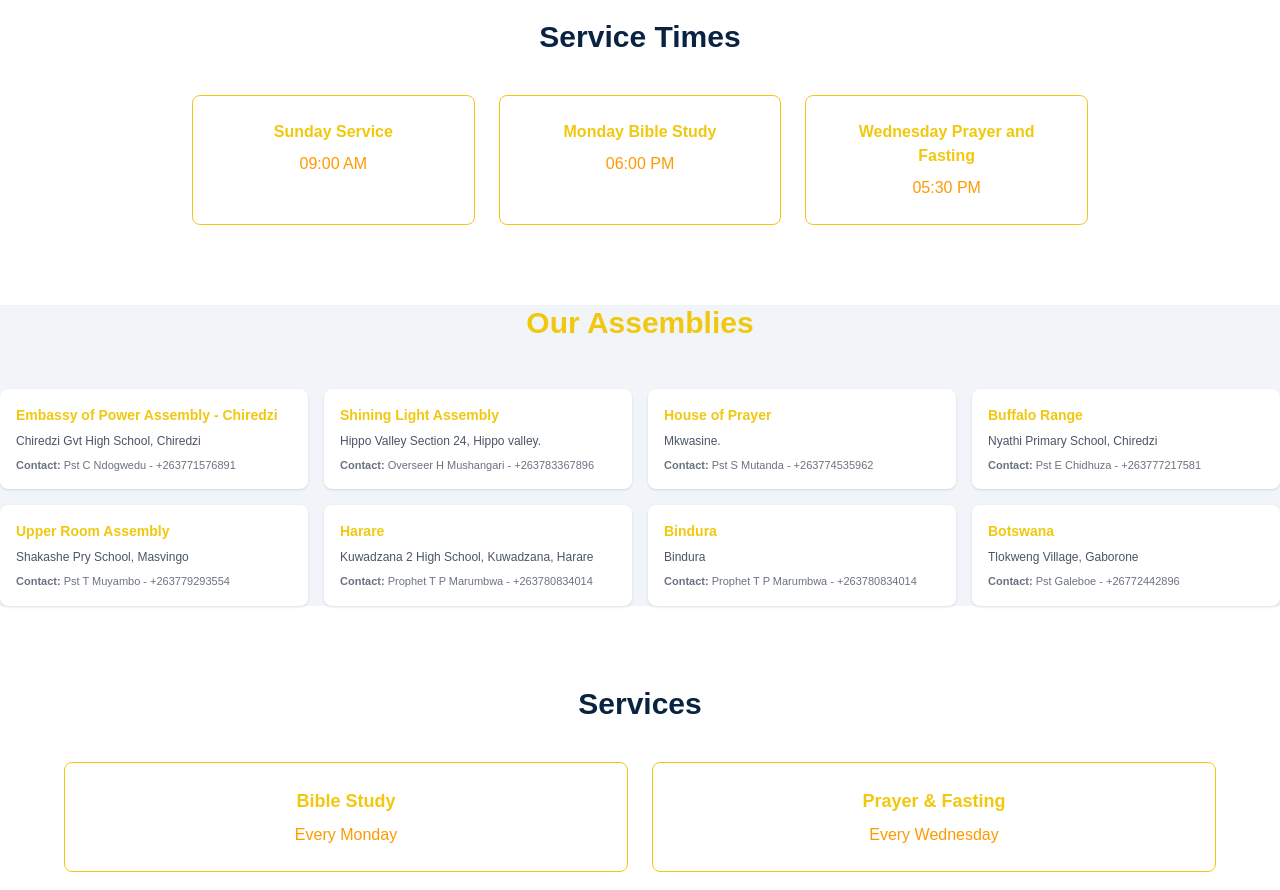
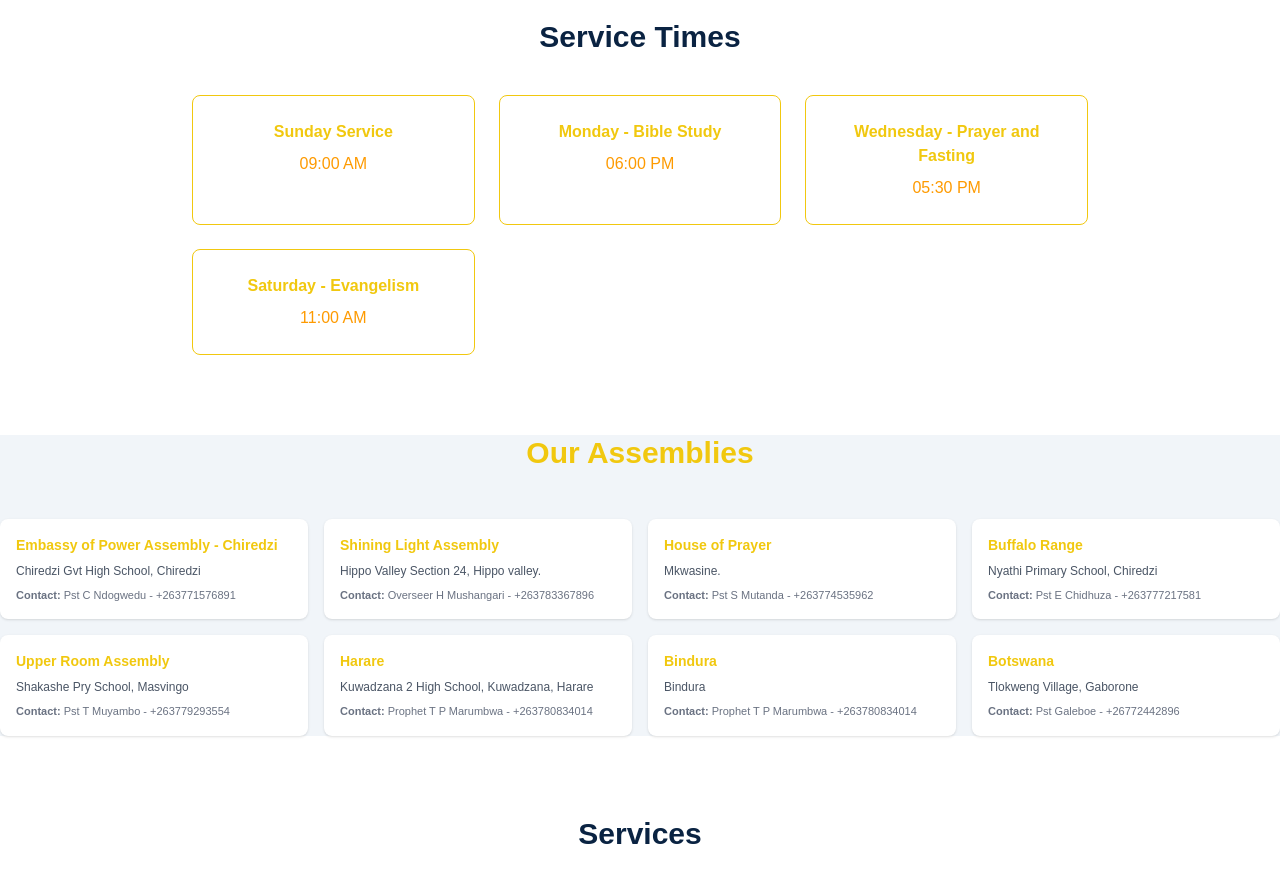
Before and after one commit to Vengie1/churchweb, a Next.js app: page / in a window 1280 px wide. Shown: the part 2580-3470 px from the top of the page. Built offline with nearby package versions, Linux system fonts and the light colour scheme.

Commit message:
small updates

```diff
--- a/components/ServiceTimes.tsx
+++ b/components/ServiceTimes.tsx
@@ -12,16 +12,19 @@ export default function ServiceTimes() {
           <p className="text-amber-500 mt-2">09:00 AM</p>
         </div>
          <div className="p-6 border rounded-lg">
-          <h3 className="font-bold">Monday Bible Study</h3>
+          <h3 className="font-bold">Monday - Bible Study</h3>
           <p className="text-amber-500 mt-2">06:00 PM</p>
         </div>
 
 
         <div className="p-6 border rounded-lg">
-          <h3 className="font-bold">Wednesday Prayer and Fasting</h3>
+          <h3 className="font-bold">Wednesday - Prayer and Fasting</h3>
           <p className="text-amber-500 mt-2">05:30 PM</p>
         </div>
-
+        <div className="p-6 border rounded-lg">
+          <h3 className="font-bold">Saturday - Evangelism</h3>
+          <p className="text-amber-500 mt-2">11:00 AM</p>
+        </div>
 
       </div>
     </section>
```
